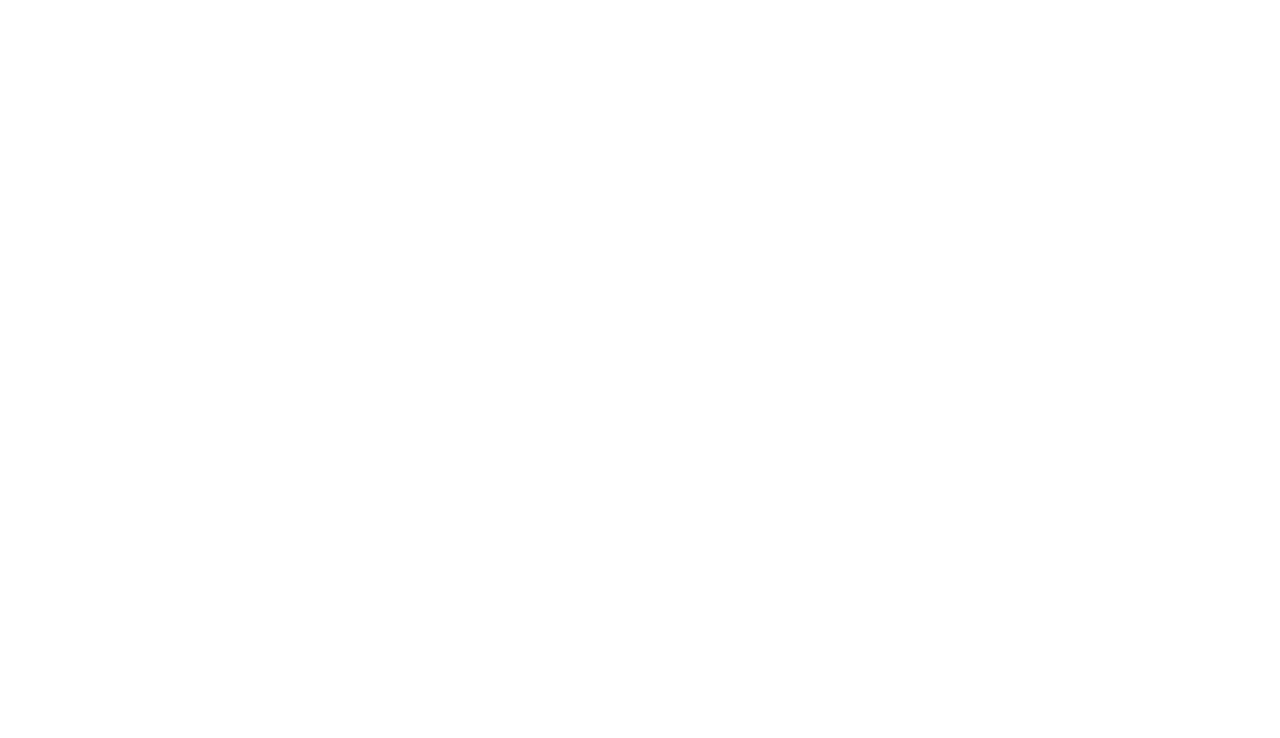
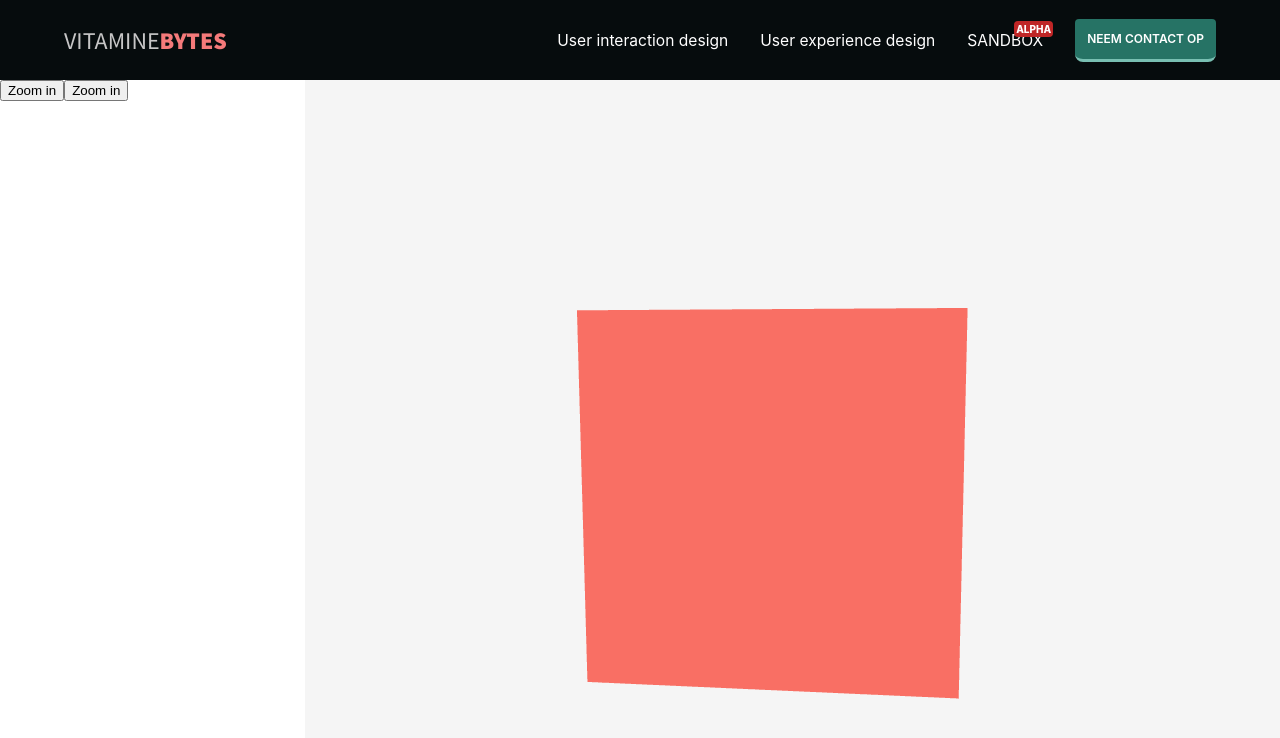
Before and after one commit to DorksidedPW/personal-website, a React (Create React App) app in the folder customtheme/app/: page /app in a window 1280 px wide. Before the commit this address had no page. Shown: the top 738 px of the page. Built offline with nearby package versions, Linux system fonts and the light colour scheme.

Commit message:
Basic 3D viewer files and setup

```diff
--- a/customtheme/app/package.json
+++ b/customtheme/app/package.json
@@ -6,6 +6,7 @@
   "dependencies": {
     "@mdi/js": "^7.0.96",
     "@mdi/react": "^1.6.1",
+    "@react-three/fiber": "^8.6.0",
     "@testing-library/jest-dom": "^5.16.5",
     "@testing-library/react": "^13.3.0",
     "@testing-library/user-event": "^13.5.0",
@@ -13,6 +14,7 @@
     "react-dom": "^18.2.0",
     "react-router-dom": "^6.3.0",
     "react-scripts": "5.0.1",
+    "three": "^0.143.0",
     "web-vitals": "^2.1.4"
   },
   "scripts": {
--- a/customtheme/app/src/App.js
+++ b/customtheme/app/src/App.js
@@ -6,6 +6,7 @@
   Route,
 } from "react-router-dom";
 import Container from './components/layout/container/container';
+import Viewer from './components/viewerapp/viewer'
 import PageContainer from './components/layout/container/pagecontainer';
 
 function App() {
@@ -14,6 +15,7 @@
       <BrowserRouter>
         <Routes>
           <Route path="/" element={<Container />} />
+          <Route path="/app" element={<Viewer />} />
           <Route path="/post:id" element={<PageContainer id={'/:id'}/>} />
         </Routes>
       </BrowserRouter>
--- a/customtheme/app/src/components/layout/header/header.js
+++ b/customtheme/app/src/components/layout/header/header.js
@@ -10,8 +10,7 @@
     <>
       <div id='header'>
         <div id='logo-container'>
-          <Link id='logo' to={'/'}>VITAMINE<b style={{color: '#F47A7A'}}>BYTES</b></Link>
-          <span>User interface | User interaction design</span>
+          <a id='logo' href={'#banner-group'}>VITAMINE<b style={{color: '#F47A7A'}}>BYTES</b></a>
         </div>
         <Menu />
       </div>
--- a/customtheme/app/src/components/layout/menu/menu.js
+++ b/customtheme/app/src/components/layout/menu/menu.js
@@ -13,6 +13,7 @@
       <li>
         <a className='nav-item' href='#UIUX'>User experience design</a>
       </li>
+      <li className='link-alpha'><Link to={'app'}>SANDBOX</Link></li>
       <li>
         <a className='featured' href='#contact'>Neem contact op</a>
       </li>
--- /dev/null
+++ b/customtheme/app/src/components/viewerapp/meshes/box.js
@@ -0,0 +1,22 @@
+import React, { useRef, useState } from 'react'
+import { useFrame } from '@react-three/fiber'
+
+const Box = (props) => {
+  const mesh = useRef();
+  const [active, setActive] = useState(false);
+
+  useFrame(() => {
+    mesh.current.rotation.x = mesh.current.rotation.y += 0.01;
+  });
+
+  console.log('BOX')
+
+  return(
+    <mesh position={[0, 0, -1]} ref={mesh}>
+      <boxGeometry args={[2, 2, 2]} rotation={[3, 1, 0]}/>
+      <meshStandardMaterial />
+    </mesh>
+  )
+}
+
+export default Box
--- /dev/null
+++ b/customtheme/app/src/components/viewerapp/viewer.js
@@ -0,0 +1,36 @@
+import { createRoot } from 'react-dom/client'
+import React, { useRef, useState, useEffect } from 'react'
+import Header from '../layout/header/header';
+import Box from './meshes/box'
+import { Canvas, useFrame } from '@react-three/fiber'
+
+
+const Viewer = (props) => {
+
+  const[zoom, setZoom] = useState(45)
+
+  useEffect(() => {
+    setZoom(zoom)
+  },[zoom])
+
+  return(
+    <div id='container' className='parallax'>
+      <Header />
+      <div style={{display: 'flex', width: '100%', height: '100%'}}>
+        <div style={{width: 400, height: '100%', backgroundColor: 'white'}}>
+          <button id='zoom-out' onClick={(e) => setZoom(zoom + 1)}>Zoom in</button>
+          <button id='zoom-in' onClick={(e) => setZoom(zoom - 1)}>Zoom in</button>
+        </div>
+        <div id="canvas-container" style={{width: '100vw', height: '100%', display: 'flex', alignItems: 'center', justifyContent: 'center', backgroundColor: '#f5f5f5'}}>
+          <Canvas camera={{ position: [0, 0, 5], fov: zoom}}>
+            <ambientLight intensity={0.1} />
+            <directionalLight color="red" position={[0, 0, 5]} />
+            <Box />
+          </Canvas>
+        </div>
+      </div>
+    </div>
+  )
+}
+
+export default Viewer
```
Also changed, not shown: 1 other file (tests, documents, lock files or other folders).
